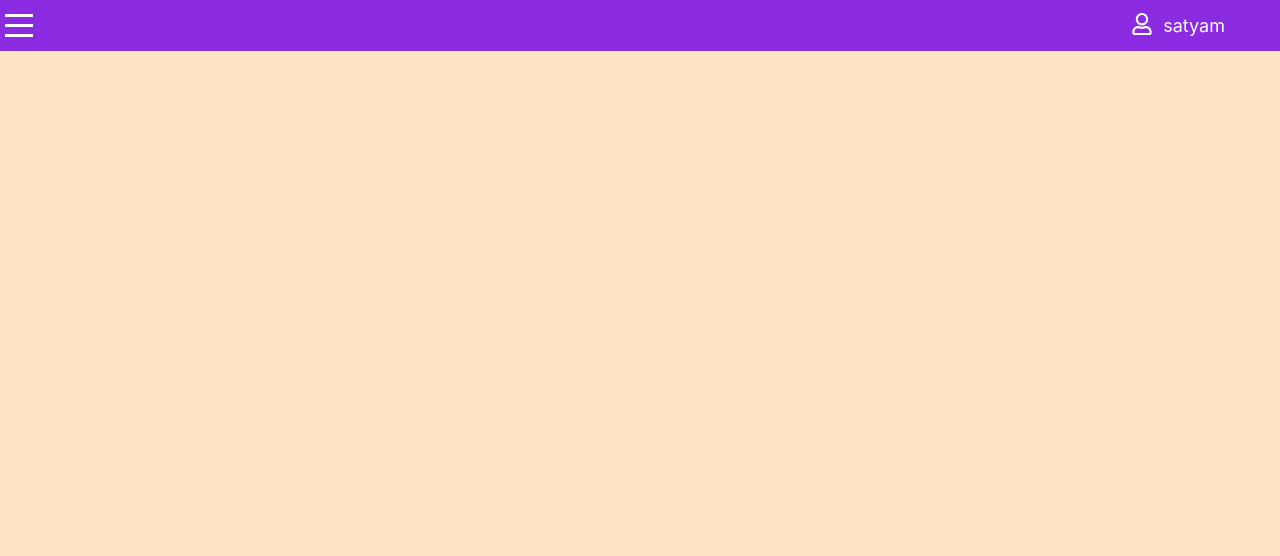
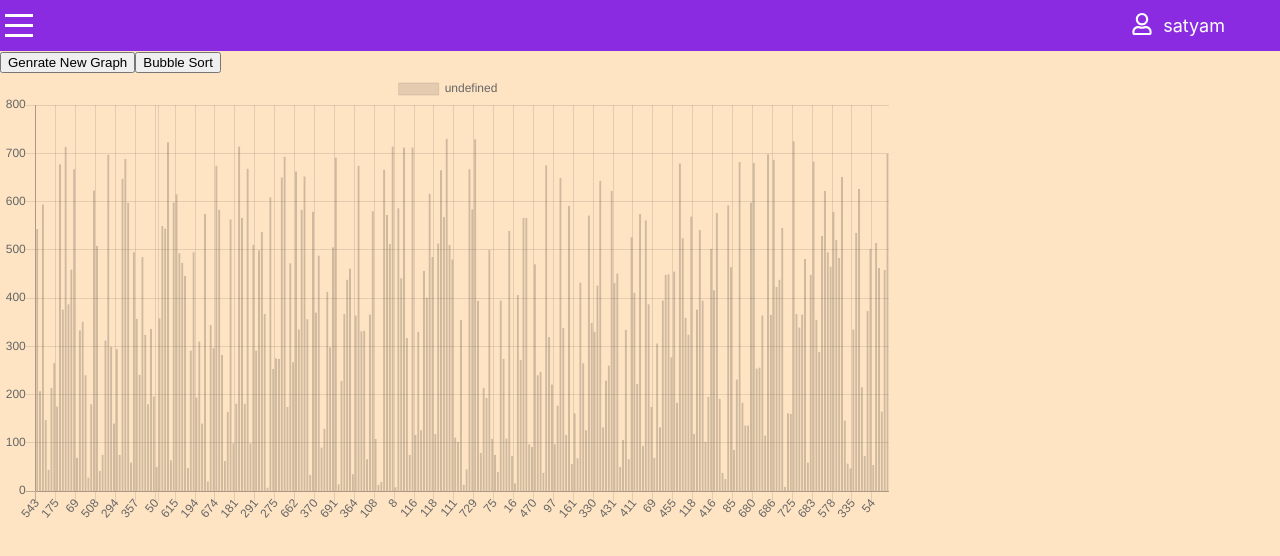
Before and after one commit to satyam4p/Dashboard-Modal, a React (Create React App) app: page / in a window 1280 px wide. Shown: the top 556 px of the page. Built offline with nearby package versions, Linux system fonts and the light colour scheme.

Commit message:
Bubble Sort changes

```diff
--- /dev/null
+++ b/babel.json
@@ -0,0 +1,5 @@
+{
+  "stories": [],
+  "versions": [],
+  "backups": []
+}
--- a/package.json
+++ b/package.json
@@ -7,8 +7,10 @@
     "@testing-library/react": "^11.1.0",
     "@testing-library/user-event": "^12.1.10",
     "bootstrap": "^4.5.3",
+    "chart.js": "^2.9.4",
     "node-sass": "^4.14.1",
     "react": "^17.0.1",
+    "react-chartjs-2": "^2.11.1",
     "react-dom": "^17.0.1",
     "react-icons": "^4.1.0",
     "react-router-auth": "^1.0.1",
--- /dev/null
+++ b/src/algorithms/bubbleSort.js
@@ -0,0 +1,22 @@
+
+export const BubbleSort =(array)=>{
+    console.log("input array: ",array);
+    let isSorted = false;
+    let counter =0;
+    while(!isSorted){
+        isSorted =true;
+        for(let i=0;i<array.length - 1 - counter; i++){
+            if(array[i] > array[i+1]){
+                swap(i,i+1,array);
+                isSorted = false;
+            }
+        }
+        counter++;
+    }
+    return array;
+}
+const swap =(idx1,idx2,array)=>{
+    let temp = array[idx1];
+    array[idx1] = array[idx2];
+    array[idx2] = temp;
+}
--- a/src/components/contentPage.js
+++ b/src/components/contentPage.js
@@ -1,10 +1,79 @@
-import React from 'react';
-import '../styles/contentPage.scss'
+import React,{useState,useEffect} from 'react';
+import '../styles/contentPage.scss';
+import { Bar } from 'react-chartjs-2';
+import {Button} from 'reactstrap';
+import {BubbleSort} from '../algorithms/bubbleSort';
+const Content =(props)=>{
+  const NUMBER_OF_ARRAY_BARS = 300;
 
-const Content =(props)=>{
+  const [dataValue,setDataValue] = React.useState([]);
+  const [Sorted,setSorted] = React.useState(false);
+
+  useEffect(() => {
+    resetArray();
+  }, []);
+
+  const resetArray=()=>{
+    const array=[];
+    for(let i=0;i<NUMBER_OF_ARRAY_BARS;i++){
+      array.push(randomIntFromInterval(5,730));
+    }
+    setDataValue(array);
+    setSorted(false);
+  }
+
+  // handlers
+  const handleClickBubbleSort = (event) =>{
+  event.preventDefault();
+  console.log(dataValue);
+  setDataValue(BubbleSort(dataValue));
+  console.log(dataValue);
+  setSorted(true);
+}
+  const swap =(idx1,idx2,array)=>{
+    let temp = array[idx1];
+    array[idx1] = array[idx2];
+    array[idx2] = temp;
+  }
+  const data={
+    labels:dataValue.map((val,index)=>{
+      return val
+    }),
+    datasets:[
+      {
+        data: dataValue.map((val,index)=>{
+          return val;
+        }),
+        borderWidth:1
+      }
+    ]
+  }
+  const options = {
+  scales: {
+    yAxes: [
+      {
+        ticks: {
+          beginAtZero: true,
+        },
+      },
+    ],
+  },
+}
+
+
+//random values generator method
+function randomIntFromInterval(min, max) {
+  // min and max included
+  return Math.floor(Math.random() * (max - min + 1) + min);
+}
+
   return(
-    <div className='content_page' onClick={props.handleClick}>
-
+    <div className='content_page' >
+        <Button onClick = {resetArray}>Genrate New Graph</Button>
+        <Button onClick = {handleClickBubbleSort}>Bubble Sort</Button>
+        <div className='graph'>
+        <Bar data= {data} options={options}/>
+        </div>
     </div>
   )
 }
--- a/src/components/drawer.js
+++ b/src/components/drawer.js
@@ -10,7 +10,7 @@ const Drawer = props =>{
 
   return(
     <div className={drawer_classes}>
-      <ul >
+      <ul>
         <li><a href="/">Products</a></li>
         <li><a href="/">Revenue</a></li>
         <li><a href="/">Analysis</a></li>
--- a/src/components/user.js
+++ b/src/components/user.js
@@ -10,7 +10,7 @@ const UserInfo = props => {
     <button className='user_info' onClick={props.show}>
       <FaRegUser size={22} color="white"/>
     </button>
-    <p className='user_name'>
+    <p className= 'user_name'>
       {props.name}
       </p>
     </div>
--- a/src/styles/contentPage.scss
+++ b/src/styles/contentPage.scss
@@ -5,3 +5,7 @@
   height: 100%;
 
 }
+.graph{
+  height: 70%;
+  width: 70%;
+}
```
Also changed, not shown: 2 other files (tests, documents, lock files or other folders).
